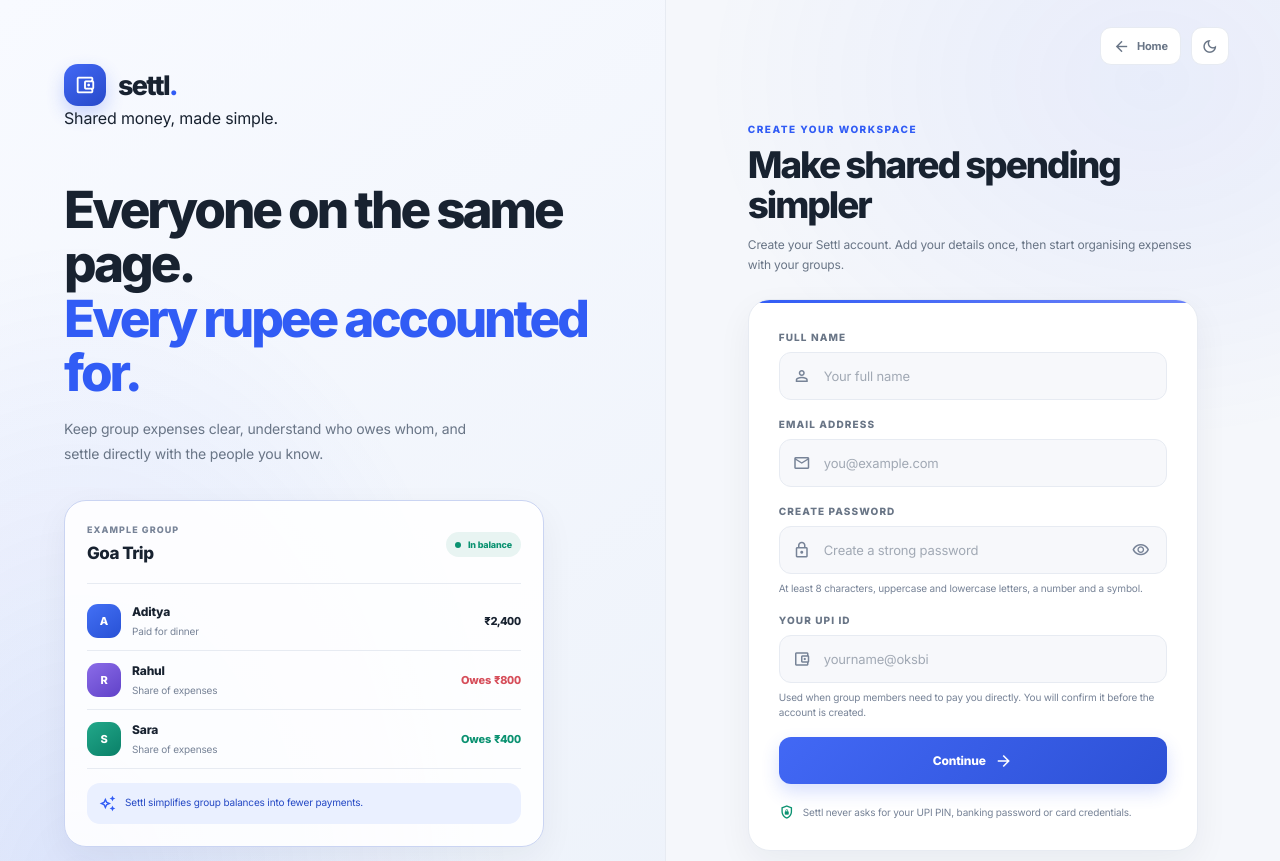
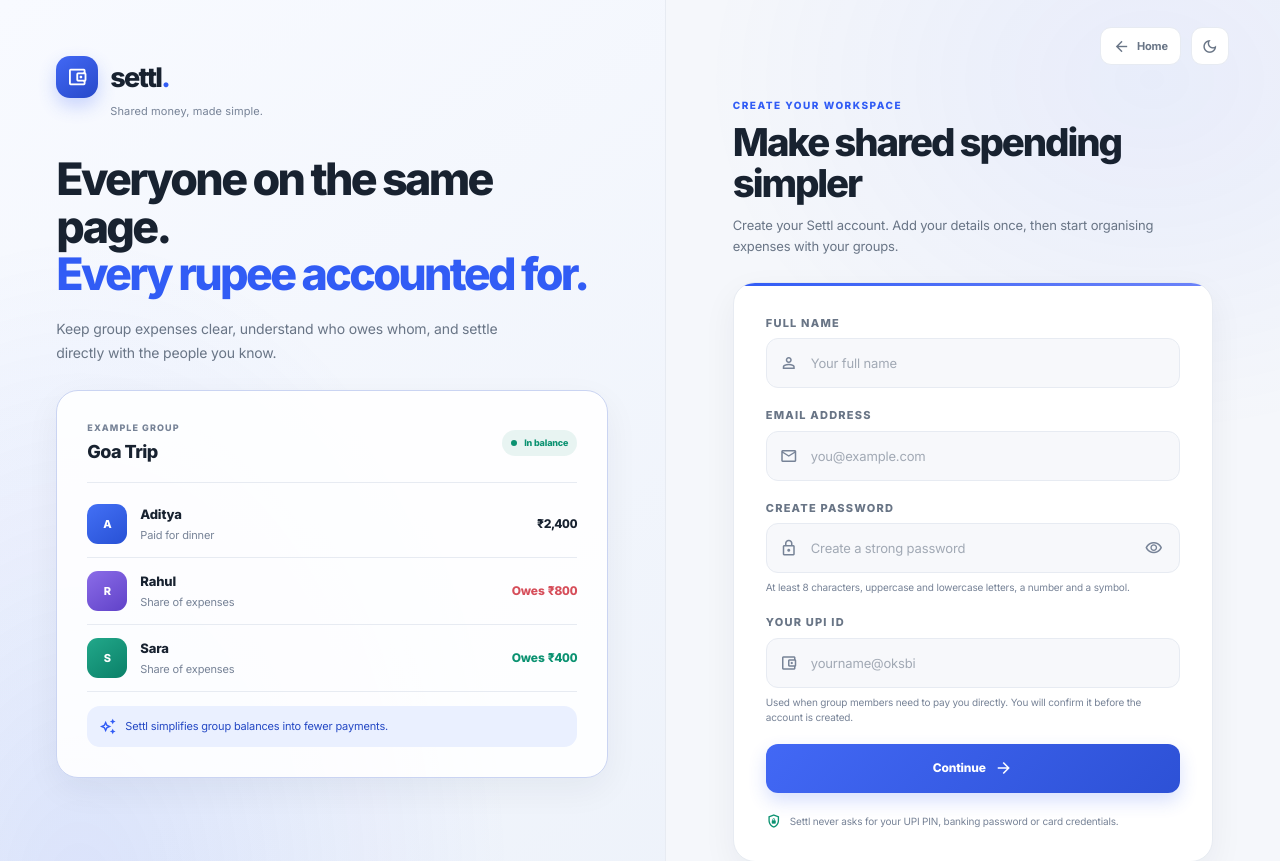
Before and after one commit to mikumaraditya/settl, a React (Vite) app in the folder frontend/: page /register in a window 1280 px wide. Shown: the top 861 px of the page. Built offline with nearby package versions, Linux system fonts and the light colour scheme; no server answers.

Commit message:
Polish Settl auth layout and preview sizing

```diff
--- a/frontend/src/index.css
+++ b/frontend/src/index.css
@@ -1206,10 +1206,10 @@ button:disabled { cursor: not-allowed; }
 }
 .auth-visual {
   min-height: 100%;
-  padding: clamp(34px, 5vw, 76px);
+  padding: clamp(30px, 4.4vw, 64px);
   flex-direction: column;
-  justify-content: space-between;
-  gap: 34px;
+  justify-content: flex-start;
+  gap: 24px;
   overflow: hidden;
   position: relative;
   background:
@@ -1222,13 +1222,20 @@ button:disabled { cursor: not-allowed; }
     radial-gradient(ellipse at 12% 90%, rgba(49,92,245,.20), transparent 27rem),
     linear-gradient(145deg, #111d34, #0b1020);
 }
-.auth-brand,
-.auth-mobile-brand {
+.auth-brand {
   display: inline-flex;
   align-items: center;
   gap: 12px;
   width: fit-content;
   text-decoration: none;
+}
+.auth-brand-lockup { width: fit-content; flex: 0 0 auto; }
+.auth-brand-tagline {
+  margin: 6px 0 0 54px;
+  color: var(--app-muted);
+  font-size: 11px;
+  line-height: 1.45;
+  letter-spacing: .01em;
 }
 .auth-brand-mark {
   width: 42px;
@@ -1249,7 +1256,12 @@ button:disabled { cursor: not-allowed; }
   line-height: 1;
 }
 .auth-brand-word span { color: var(--secondary); }
-.auth-visual-copy { max-width: 560px; position: relative; z-index: 1; }
+.auth-visual-copy {
+  max-width: 600px;
+  position: relative;
+  z-index: 1;
+  margin-top: clamp(4px, 1.5vh, 18px);
+}
 .auth-visual-eyebrow,
 .auth-eyebrow {
   color: var(--secondary);
@@ -1259,9 +1271,9 @@ button:disabled { cursor: not-allowed; }
   text-transform: uppercase;
 }
 .auth-visual-copy h2 {
-  margin-top: 18px;
+  margin-top: 0;
   color: var(--on-surface);
-  font-size: clamp(2.15rem, 4vw, 3.8rem);
+  font-size: clamp(2.1rem, 3.5vw, 3.55rem);
   font-weight: 820;
   letter-spacing: -.06em;
   line-height: 1.06;
@@ -1269,7 +1281,7 @@ button:disabled { cursor: not-allowed; }
 .auth-visual-copy h2 span { color: var(--secondary); }
 .auth-visual-copy > p:last-child {
   margin-top: 18px;
-  max-width: 440px;
+  max-width: 480px;
   color: var(--on-surface-variant);
   font-size: 14px;
   line-height: 1.75;
@@ -1277,8 +1289,9 @@ button:disabled { cursor: not-allowed; }
 .auth-preview-card {
   position: relative;
   z-index: 1;
-  max-width: 480px;
-  padding: 22px;
+  width: min(100%, 560px);
+  max-width: 560px;
+  padding: clamp(22px, 2.4vw, 30px);
   border: 1px solid color-mix(in srgb, var(--secondary) 16%, var(--app-border));
   border-radius: 22px;
   background: color-mix(in srgb, var(--surface) 90%, transparent);
@@ -1291,7 +1304,7 @@ button:disabled { cursor: not-allowed; }
   letter-spacing: .12em;
   text-transform: uppercase;
 }
-.auth-preview-title { margin-top: 4px; font-size: 17px; font-weight: 800; letter-spacing: -.03em; }
+.auth-preview-title { margin-top: 4px; font-size: 18px; font-weight: 800; letter-spacing: -.03em; }
 .auth-preview-status {
   display: inline-flex;
   align-items: center;
@@ -1305,16 +1318,16 @@ button:disabled { cursor: not-allowed; }
 }
 .auth-preview-status span { width: 6px; height: 6px; border-radius: 50%; background: currentColor; }
 .auth-preview-rule { height: 1px; margin: 17px 0 8px; background: var(--app-border); }
-.auth-preview-row { display: flex; align-items: center; gap: 11px; padding: 11px 0; border-bottom: 1px solid var(--app-border); }
+.auth-preview-row { display: flex; align-items: center; gap: 13px; padding: 13px 0; border-bottom: 1px solid var(--app-border); }
 .auth-preview-row:last-of-type { border-bottom: 0; }
-.auth-preview-row > span:nth-child(2) strong { display: block; font-size: 12px; font-weight: 750; }
-.auth-preview-row > span:nth-child(2) small { display: block; margin-top: 3px; color: var(--app-muted); font-size: 10px; }
-.auth-preview-row > b { font-size: 11px; font-weight: 800; font-variant-numeric: tabular-nums; }
+.auth-preview-row > span:nth-child(2) strong { display: block; font-size: 13px; font-weight: 750; }
+.auth-preview-row > span:nth-child(2) small { display: block; margin-top: 3px; color: var(--app-muted); font-size: 11px; }
+.auth-preview-row > b { font-size: 12px; font-weight: 800; font-variant-numeric: tabular-nums; }
 .auth-preview-debit { color: var(--app-red); }
 .auth-preview-credit { color: var(--app-green); }
 .auth-avatar {
-  width: 34px;
-  height: 34px;
+  width: 40px;
+  height: 40px;
   display: inline-flex;
   align-items: center;
   justify-content: center;
@@ -1336,11 +1349,11 @@ button:disabled { cursor: not-allowed; }
   border-radius: 13px;
   color: var(--on-secondary-container);
   background: var(--secondary-container);
-  font-size: 10px;
+  font-size: 11px;
   line-height: 1.55;
 }
 .auth-preview-note .material-symbols-outlined { color: var(--secondary); font-size: 17px; }
-.auth-benefits { display: flex; flex-wrap: wrap; gap: 12px 20px; position: relative; z-index: 1; }
+.auth-benefits { display: flex; flex-wrap: wrap; gap: 12px 20px; position: relative; z-index: 1; margin-top: auto; padding-top: 8px; }
 .auth-benefits span { display: inline-flex; align-items: center; gap: 7px; color: var(--on-surface-variant); font-size: 10px; font-weight: 650; }
 .auth-benefits .material-symbols-outlined { color: var(--secondary); font-size: 16px; }
 .auth-visual-footnote { color: var(--app-muted); font-size: 10px; letter-spacing: .08em; text-transform: uppercase; }
@@ -1365,15 +1378,15 @@ button:disabled { cursor: not-allowed; }
 .auth-home-link .material-symbols-outlined,
 .auth-theme-toggle .material-symbols-outlined { font-size: 17px; }
 .auth-theme-toggle { width: 38px; padding: 0; }
-.auth-content { width: 100%; max-width: 450px; margin: auto; padding: 38px 0; }
+.auth-content { width: 100%; max-width: 480px; margin: auto; padding: 30px 0; }
 .auth-mobile-intro { margin-bottom: 28px; }
 .auth-mobile-intro > p:last-child { color: var(--on-surface); font-size: 21px; font-weight: 780; letter-spacing: -.04em; line-height: 1.2; margin-top: 8px; }
 .auth-heading { margin-bottom: 24px; }
-.auth-heading h1 { margin-top: 8px; color: var(--on-surface); font-size: clamp(1.8rem,3vw,2.3rem); font-weight: 820; letter-spacing: -.055em; line-height: 1.08; }
-.auth-heading > p:last-child { margin-top: 10px; color: var(--on-surface-variant); font-size: 12px; line-height: 1.7; }
+.auth-heading h1 { margin-top: 9px; color: var(--on-surface); font-size: clamp(1.9rem,3vw,2.45rem); font-weight: 820; letter-spacing: -.055em; line-height: 1.08; }
+.auth-heading > p:last-child { margin-top: 10px; color: var(--on-surface-variant); font-size: 13px; line-height: 1.65; }
 .auth-card {
   position: relative;
-  padding: clamp(20px,3vw,30px);
+  padding: clamp(22px,3vw,32px);
   border: 1px solid var(--app-border);
   border-radius: 22px;
   background: var(--surface);
@@ -1381,12 +1394,12 @@ button:disabled { cursor: not-allowed; }
   overflow: hidden;
 }
 .auth-card-accent { position: absolute; inset: 0 0 auto; height: 3px; background: linear-gradient(90deg,var(--secondary),#6c83f9); }
-.auth-form { display: flex; flex-direction: column; gap: 17px; }
+.auth-form { display: flex; flex-direction: column; gap: 19px; }
 .auth-field { display: flex; flex-direction: column; gap: 7px; min-width: 0; }
 .auth-field > label,
 .auth-label-row > label {
   color: var(--on-surface-variant);
-  font-size: 10px;
+  font-size: 11px;
   font-weight: 800;
   text-transform: uppercase;
   letter-spacing: .11em;
@@ -1409,7 +1422,7 @@ button:disabled { cursor: not-allowed; }
 .auth-input-wrap input {
   width: 100%;
   min-width: 0;
-  height: 48px;
+  height: 50px;
   padding: 0 44px;
   border: 1px solid var(--app-border);
   border-radius: 12px;
@@ -1437,7 +1450,7 @@ button:disabled { cursor: not-allowed; }
 .auth-field-hint { color: var(--app-muted); font-size: 10px; line-height: 1.5; }
 .auth-submit {
   width: 100%;
-  min-height: 47px;
+  min-height: 49px;
   display: inline-flex;
   align-items: center;
   justify-content: center;
@@ -1497,7 +1510,7 @@ button:disabled { cursor: not-allowed; }
 @media (max-width: 1023px) {
   .auth-shell { display: flex; flex-direction: column; }
   .auth-main { flex: 1; padding: 16px 20px 30px; }
-  .auth-topbar { justify-content: space-between; }
+  .auth-topbar { justify-content: flex-end; }
   .auth-content { max-width: 500px; padding: 30px 0 20px; }
 }
 @media (max-width: 480px) {
```
